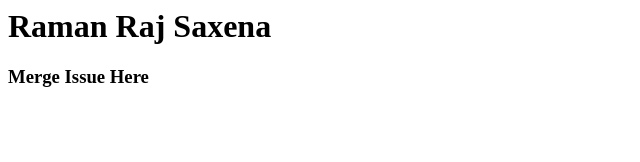
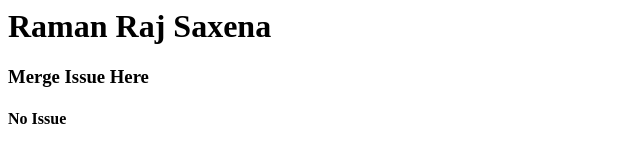
Before and after one commit to ramanRajSaxena07/git-learn, a plain HTML site: page index.html in a window 1280 px wide. Shown: the full height of the page, 0-640 px from the left. Drawn offline with Linux system fonts and the light colour scheme.

Commit message:
develop to master

```diff
--- a/index.html
+++ b/index.html
@@ -7,5 +7,6 @@
 	<body>
 		<h1>Raman Raj Saxena</h1>
 		<h3>Merge Issue Here</h3>
+		<h4>No Issue</h4>
 	</body>
 </html>
```
